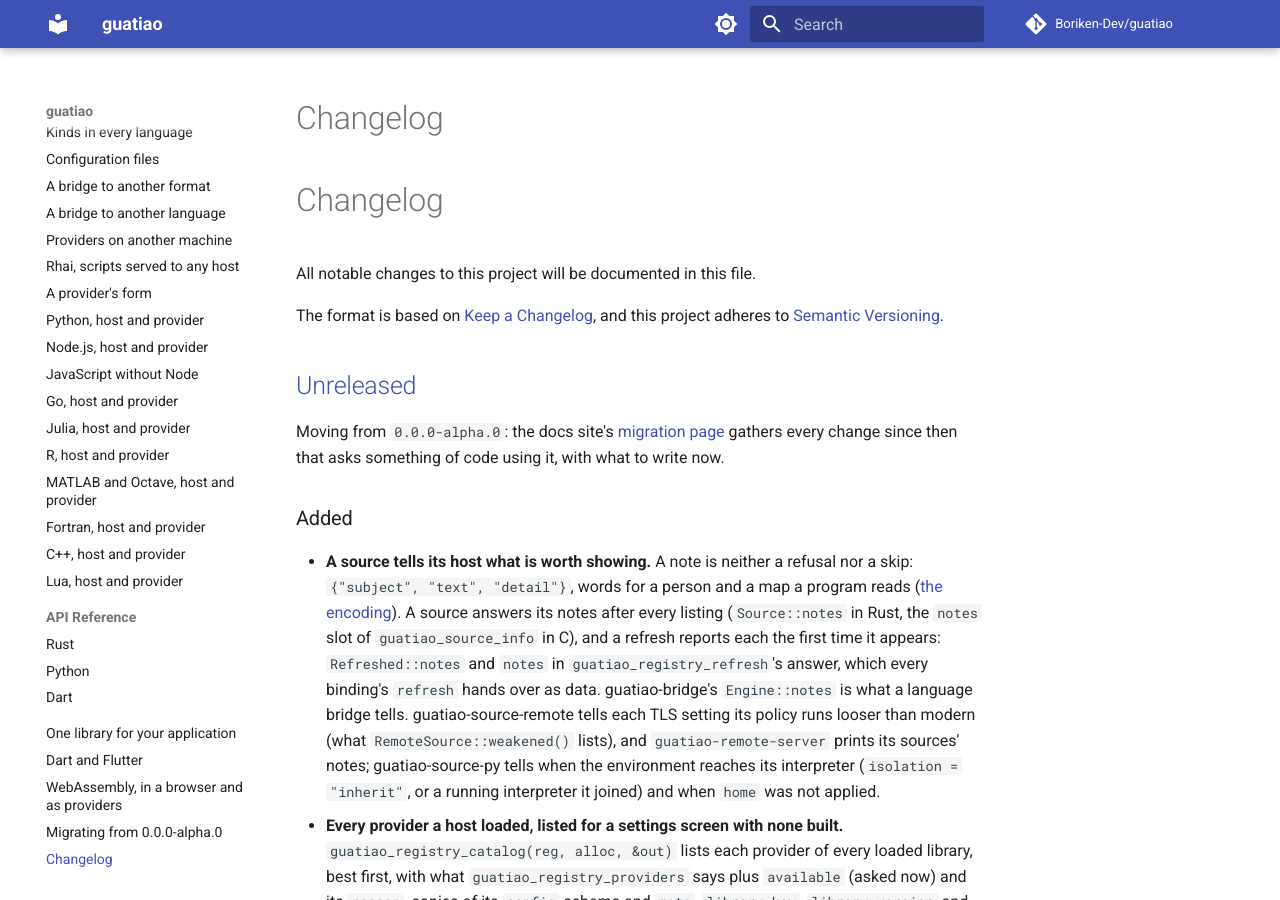
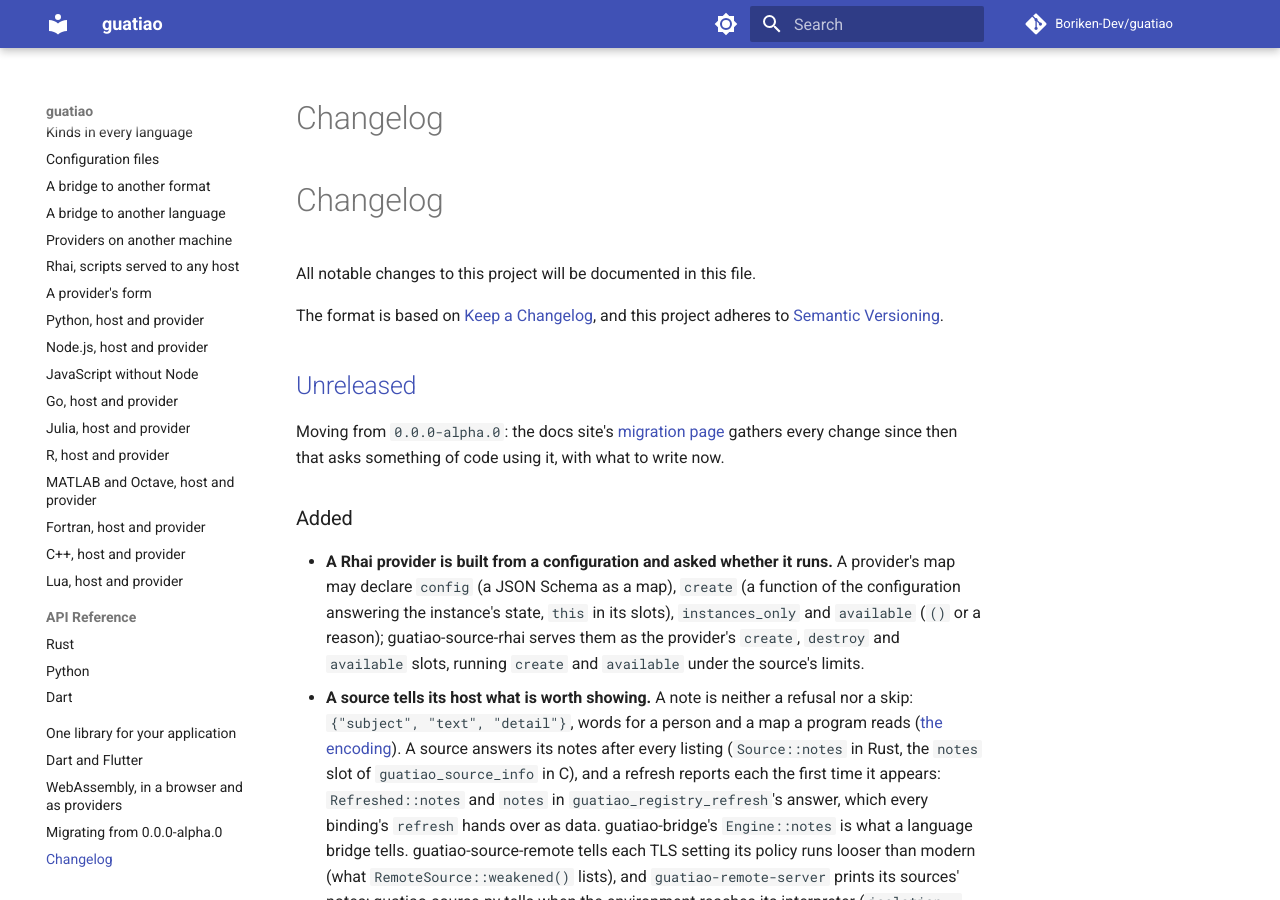
Before and after one commit to Boriken-Dev/guatiao, an MkDocs documentation site: the page built from docs/changelog.md, in a window 1280 px wide and 900 px high. Built offline with MkDocs 1.6.1 and Material for MkDocs 9.7.7, drawn with Linux system fonts in a browser that asks for light colours; comment, search, counter and statistics services are not loaded.

Commit message:
docs: a Rhai provider's configuration, instances and availability
The crate's header, the Rhai page and the kinds page state the members a
provider's map declares to be built from a configuration and asked
whether it runs; a changelog line under Unreleased.

```diff
--- a/CHANGELOG.md
+++ b/CHANGELOG.md
@@ -14,6 +14,13 @@ write now.
 
 ### Added
 
+- **A Rhai provider is built from a configuration and asked whether it
+  runs.** A provider's map may declare `config` (a JSON Schema as a map),
+  `create` (a function of the configuration answering the instance's
+  state, `this` in its slots), `instances_only` and `available` (`()` or
+  a reason); guatiao-source-rhai serves them as the provider's `create`,
+  `destroy` and `available` slots, running `create` and `available` under
+  the source's limits.
 - **A source tells its host what is worth showing.** A note is neither a
   refusal nor a skip: `{"subject", "text", "detail"}`, words for a person
   and a map a program reads ([the encoding](https://boriken-dev.github.io/guatiao/encodings/#a-sources-note)).
```
Also changed, not shown: crates/guatiao-source-rhai/AGENTS.md (+15 -0 lines), docs/kinds.md (+7 -0 lines), docs/rhai.md (+32 -0 lines).
